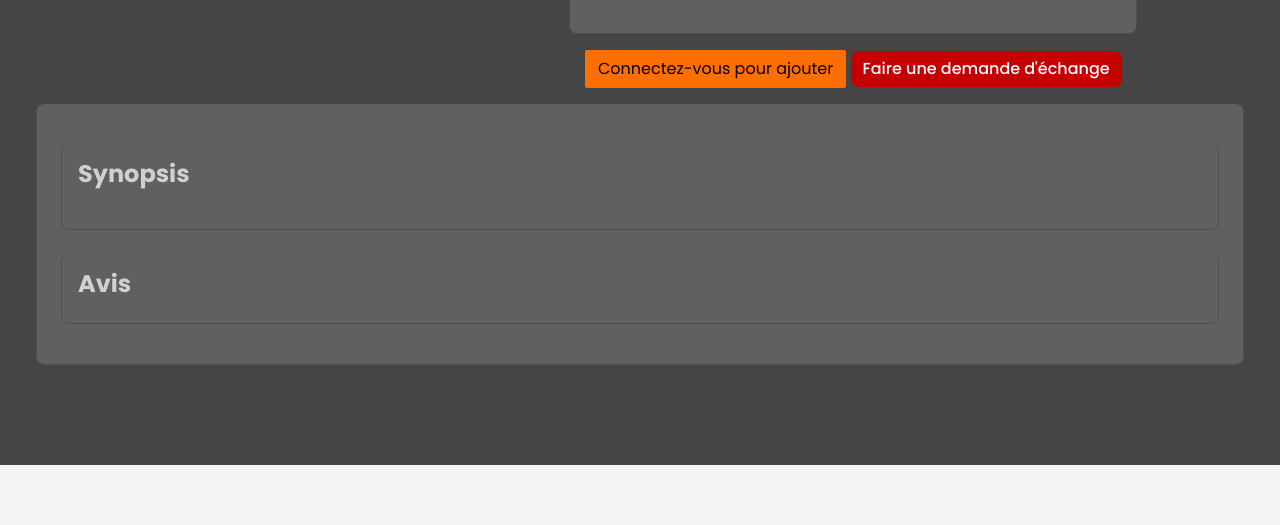
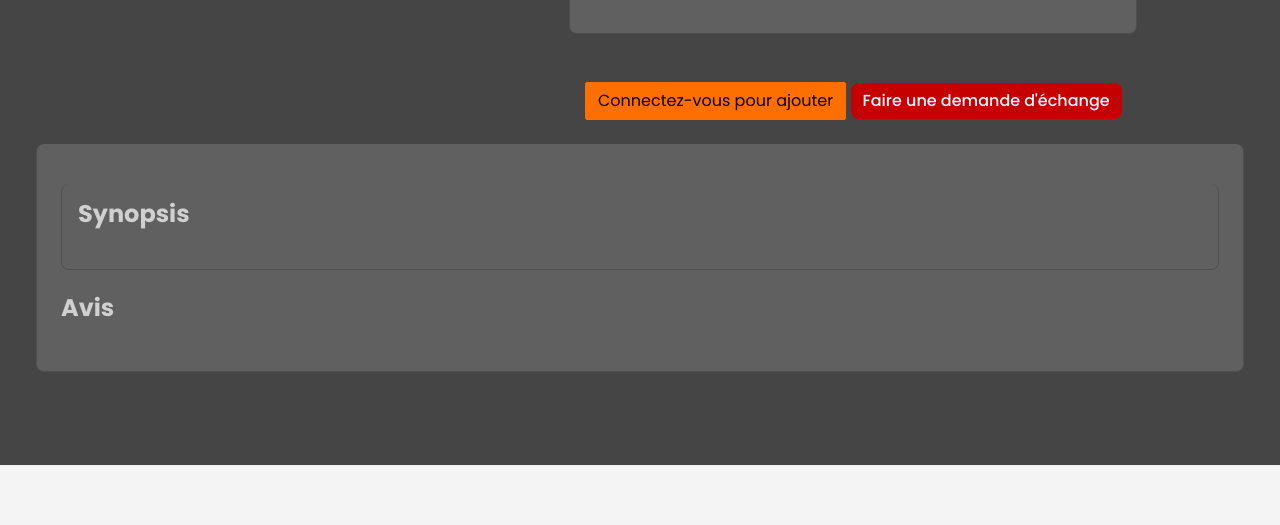
Before and after one commit to Ketmoss/MANKAI, a Rails app: template app/views/db_mangas/show.html.erb in a window 1280 px wide. Shown: the part 391-916 px from the top of the page. Run offline with Rails 7, Linux system fonts and the light colour scheme; the template is opened without the code that fills it, so the values that code supplies are empty; style sheets or scripts are compiled from the project's sources; parts of the project's set-up code (start-up, migrations or seed data) failed here and were passed over; some libraries are stand-ins or nearby versions.

Commit message:
front leger sur mes echanges

```diff
--- a/app/views/db_mangas/exchange_candidates.html.erb
+++ b/app/views/db_mangas/exchange_candidates.html.erb
@@ -22,7 +22,7 @@
       </div>
       <% end %>
         <% else %>
-        <p>Aucun utilisateur ne propose ce manga actuellement.</p>
+        <p class="text-center">Aucun utilisateur ne propose ce manga actuellement.</p>
       <% end %>
       <div class="container text-center w-50 py-4">
         <%= link_to db_manga_path(@db_manga), class: "btn btn-red" do%>
--- a/app/views/db_mangas/show.html.erb
+++ b/app/views/db_mangas/show.html.erb
@@ -7,7 +7,7 @@
       <img src="<%= @db_manga.image_url%>" alt="<%= @db_manga.title %>" class="general-style-image py-3">
     </div>
 
-    <div class="col-md-7 mt-4 w-50 ">
+    <div class="col-md-7 mt-4 w-50">
       <h1 class="text-center mb-4"><%= @db_manga.title%></h1>
       <div class="card mx-4">
         <p><strong>Title:</strong> <%= @db_manga.title %></p>
@@ -17,7 +17,7 @@
         <p><strong>Chapters:</strong> <%= @db_manga.chapter %></p>
         <p><strong>Volumes:</strong> <%= @db_manga.volume %></p>
       </div>
-    <div class="container text-center py-3">
+    <div class="d-flex justify-content-center text-center py-4 mt-4">
               <div class="add-to-collection-section">
                 <% if user_signed_in? %>
                 <% if current_user.user_collections.any? %>
@@ -69,7 +69,7 @@
       <h4><strong>Synopsis</strong></h4>
       <p><%= @db_manga.synopsis %></p>
     </div>
-    <div class="card mx-2 mb-4">
+    <div class="mx-2 mb-4">
       <h4><strong>Avis</strong></h4>
       <ul class="list-group list-group-flush">
         <% @db_manga.reviews.each do |review| %>
--- a/app/views/pages/home.html.erb
+++ b/app/views/pages/home.html.erb
@@ -18,7 +18,7 @@
     <% dbmangas.each do |manga| %>
       <div class="col-12 col-sm-6 col-md-6 col-lg-4">
         <%= link_to db_manga_path(manga), class: "text-decoration-none manga-card" do %>
-          <div class="card h-100 shadow-sm p-2 d-flex flex-row align-items-start gap-3">
+          <div class="manga-card card h-100 shadow-sm p-2 d-flex flex-row align-items-start gap-3">
 
             <% if manga.image_url.present? %>
               <%= image_tag manga.image_url, class: "img-cover-fixed", alt: manga.title %>
```
